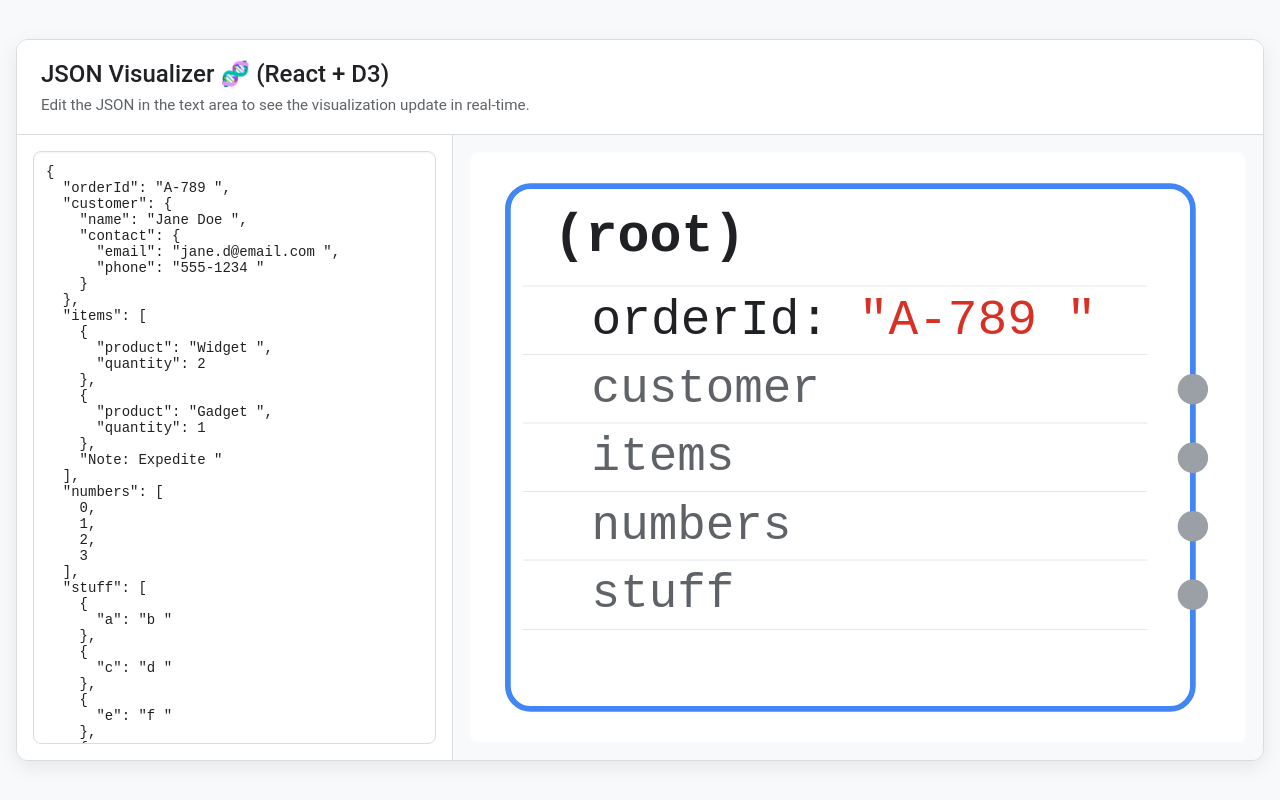
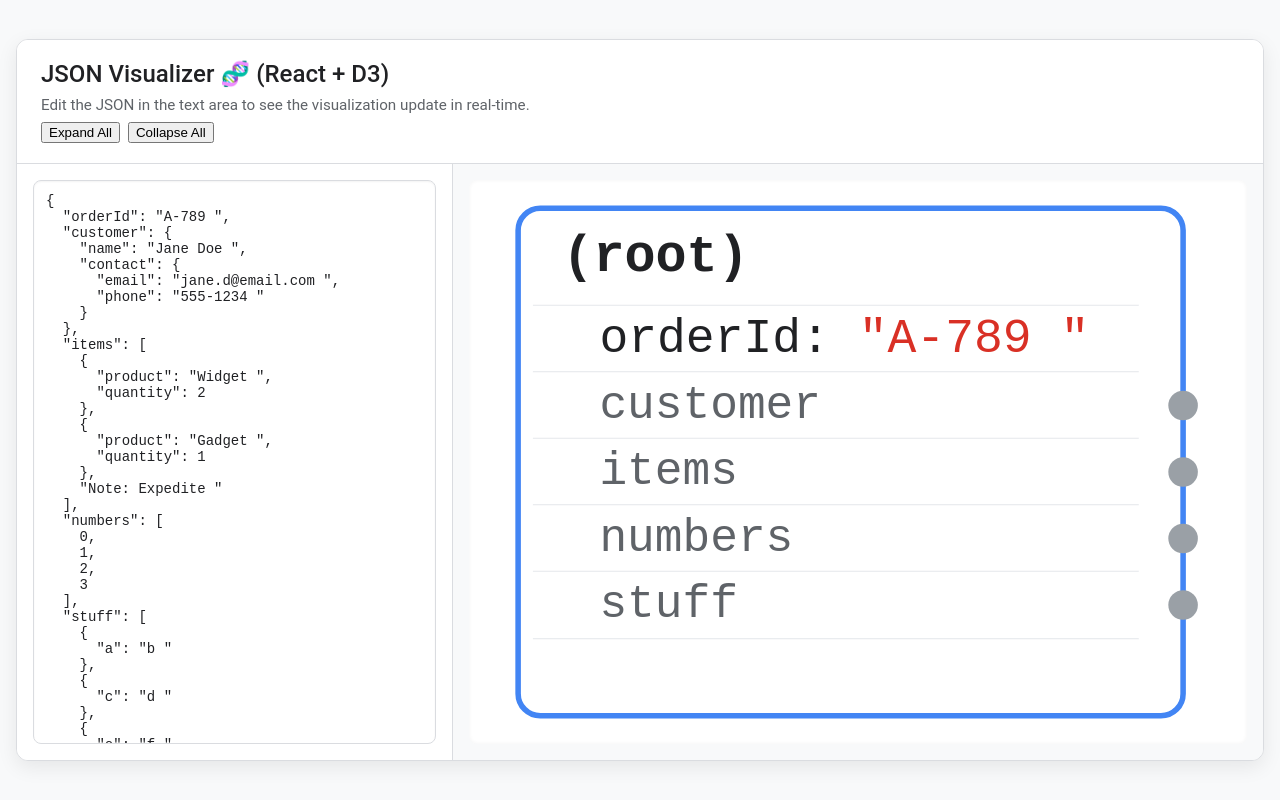
Before and after one commit to stdkoehler/json-visualizer, a React (Vite) app in the folder webview-ui/: page / in a window 1280 px wide. Built offline with nearby package versions, Linux system fonts and the light colour scheme.

Commit message:
add expand all and collapse all button

```diff
--- a/webview-ui/src/App.tsx
+++ b/webview-ui/src/App.tsx
@@ -38,6 +38,27 @@ function getEmptyHierarchy(): HierarchyNode {
   };
 }
 
+function getAllExpandablePaths(node: HierarchyNode, parentPath: string = "root"): string[] {
+  const paths: string[] = [];
+  const path = parentPath + (node.name ? "/" + node.name : "");
+  if (node.type === "object" && node.children) {
+    node.children.forEach((child) => {
+      const childPath = path + "/" + child.name;
+      paths.push(childPath);
+      paths.push(...getAllExpandablePaths(child, path));
+    });
+  } else if (node.type === "array" && node.items) {
+    node.items.forEach((item) => {
+      if ((item as any).type === "object" || (item as any).type === "array") {
+        const childPath = path + "/" + (item as HierarchyNode).name;
+        paths.push(childPath);
+        paths.push(...getAllExpandablePaths(item as HierarchyNode, path));
+      }
+    });
+  }
+  return paths;
+}
+
 function App() {
   const [jsonString, setJsonString] = useState(
     JSON.stringify(initialJson, null, 2)
@@ -57,6 +78,7 @@ function App() {
     window.addEventListener('message', handler);
     return () => window.removeEventListener('message', handler);
   }, []);
+
   const { graphData, error } = useMemo(() => {
     try {
       const parsedJson = JSON.parse(jsonString);
@@ -70,6 +92,20 @@ function App() {
     }
   }, [jsonString]);
 
+  // Expansion state for the tree (moved up from D3Visualization)
+  const [expanded, setExpanded] = useState<Set<string>>(() => new Set(["root"]));
+
+  // Expand all: collect all expandable paths and set them
+  const handleExpandAll = () => {
+    const allPaths = getAllExpandablePaths(graphData);
+    setExpanded(new Set(["root", ...allPaths]));
+  };
+
+  // Collapse all: only root is expanded
+  const handleCollapseAll = () => {
+    setExpanded(new Set(["root"]));
+  };
+
   return (
     <div className="app-container">
       <header>
@@ -78,6 +114,10 @@ function App() {
           Edit the JSON in the text area to see the visualization update in
           real-time.
         </p>
+        <div style={{ marginTop: 8 }}>
+          <button onClick={handleExpandAll} style={{ marginRight: 8 }}>Expand All</button>
+          <button onClick={handleCollapseAll}>Collapse All</button>
+        </div>
       </header>
       <main>
         <div className="editor-pane">
@@ -90,7 +130,7 @@ function App() {
           </div>
         </div>
         <div className="visualization-pane">
-          <D3Visualization data={graphData} />
+          <D3Visualization data={graphData} expanded={expanded} setExpanded={setExpanded} />
         </div>
       </main>
     </div>
--- a/webview-ui/src/components/D3Visualization.tsx
+++ b/webview-ui/src/components/D3Visualization.tsx
@@ -15,13 +15,14 @@ function getNodePath(node: HierarchyNode, parentPath: string = "root"): string {
 }
 
 
-const D3Visualization: React.FC<D3VisualizationProps> = ({ data }) => {
+interface D3VisualizationWithExpandProps extends D3VisualizationProps {
+  expanded: Set<string>;
+  setExpanded: React.Dispatch<React.SetStateAction<Set<string>>>;
+}
+
+const D3Visualization: React.FC<D3VisualizationWithExpandProps> = ({ data, expanded, setExpanded }) => {
   const svgRef = useRef<SVGSVGElement>(null);
   const containerRef = useRef<HTMLDivElement>(null);
-
-  // --- Expansion state ---
-  // Set of expanded node paths (root always expanded)
-  const [expanded, setExpanded] = useState<Set<string>>(() => new Set(["root"]));
 
   /**
    * Recursively build a D3 hierarchy only for expanded nodes, and mark nodes that should be in the tree.
```
